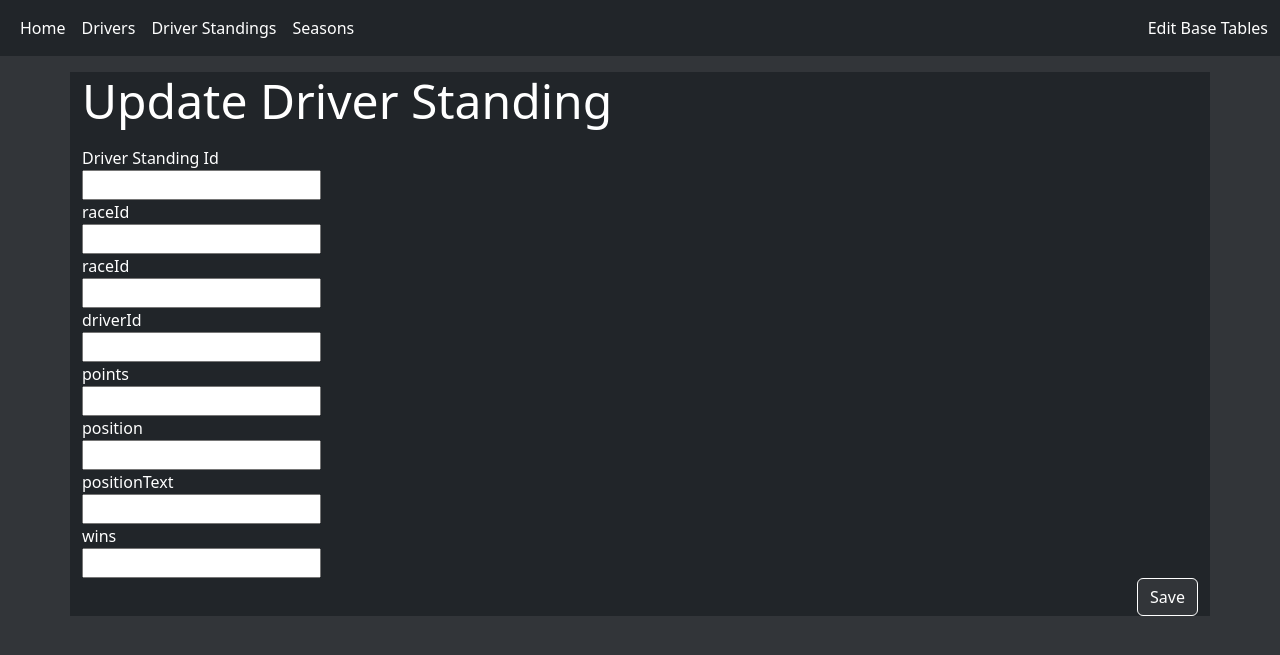
After one commit to itudb2221/itudb2221, a Flask app: page /updateDriverStanding in a window 1280 px wide. The commit adds this page. Shown: the top 655 px of the page. Run offline with Flask 2, Linux system fonts and the light colour scheme.

Commit message:
DRIVER_STANDINGS create, update, delete pages

```diff
--- /dev/null
+++ b/templates/update_driver_standing.html
@@ -0,0 +1,61 @@
+<!-- Rojen Arda Şeşen -->
+{% extends "layout.html" %}
+{% block title %} Driver Standings {%endblock%}
+{%block content%}
+<div class="container mt-3 bg-dark">
+    <form action="" method="post" name="update_driver_standing">
+        <p class="display-5 text-white">Update Driver Standing </p>
+        <div class="field">
+            <label for="driver" class="label">Driver Standing Id</label>
+            <div class="control">
+                <input type="number" name="driverStandingsId" class="input" required/>
+            </div>
+        </div>
+        <div class="field">
+            <label for="driver" class="label">raceId</label>
+            <div class="control">
+                <input type="number" name="raceId" class="input"/>
+            </div>
+        </div>
+        <div class="field">
+            <label for="raceId" class="label">raceId</label>
+            <div class="control">
+                <input type="number" name="raceId" class="input"/>
+            </div>
+        </div>
+        <div class="field">
+            <label for="driverId" class="label">driverId</label>
+            <div class="control">
+                <input type="number" name="driverId" class="input"/>
+            </div>
+        </div>
+        <div class="field">
+            <label for="points" class="label">points</label>
+            <div class="control">
+                <input type="number" name="points" class="input"/>
+            </div>
+        </div>
+        <div class="field">
+            <label for="position" class="label">position</label>
+            <div class="control">
+                <input type="number" name="position" class="input"/>
+            </div>
+        </div>
+        <div class="field">
+            <label for="positionText" class="label">positionText</label>
+            <div class="control">
+                <input type="text" name="positionText" class="input"/>
+            </div>
+        </div>
+        <div class="field">
+            <label for="wins" class="label">wins</label>
+            <div class="control">
+                <input type="number" name="wins" class="input"/>
+            </div>
+        </div>
+        <div class="control text-end">
+            <button class="btn btn-primary">Save</button>
+        </div>
+    </form>
+</div>
+{%endblock%}
```
Also changed, not shown: templates/add_driver_standing.html (added, +49 -0 lines), templates/driver_standings.html (+24 -3 lines).
